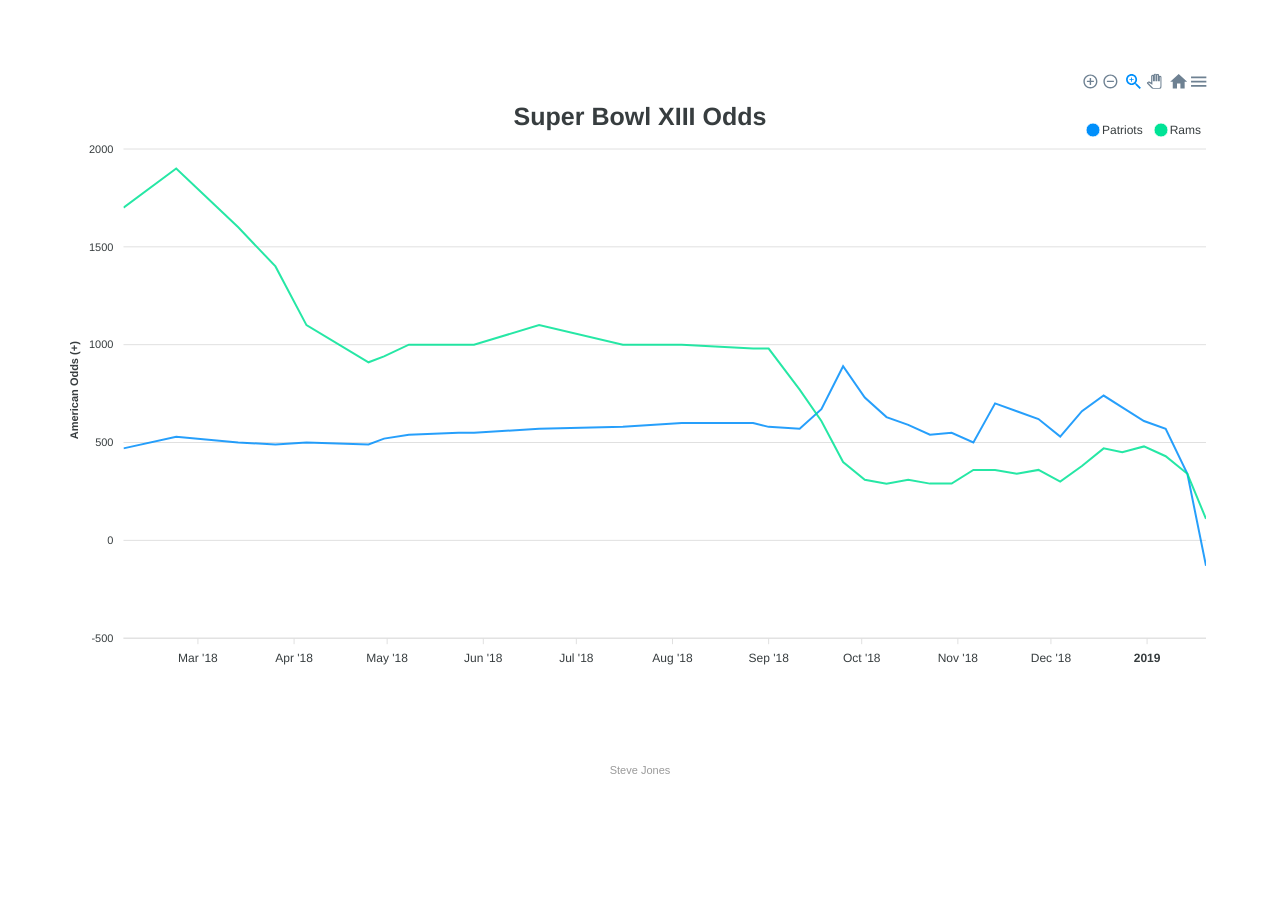
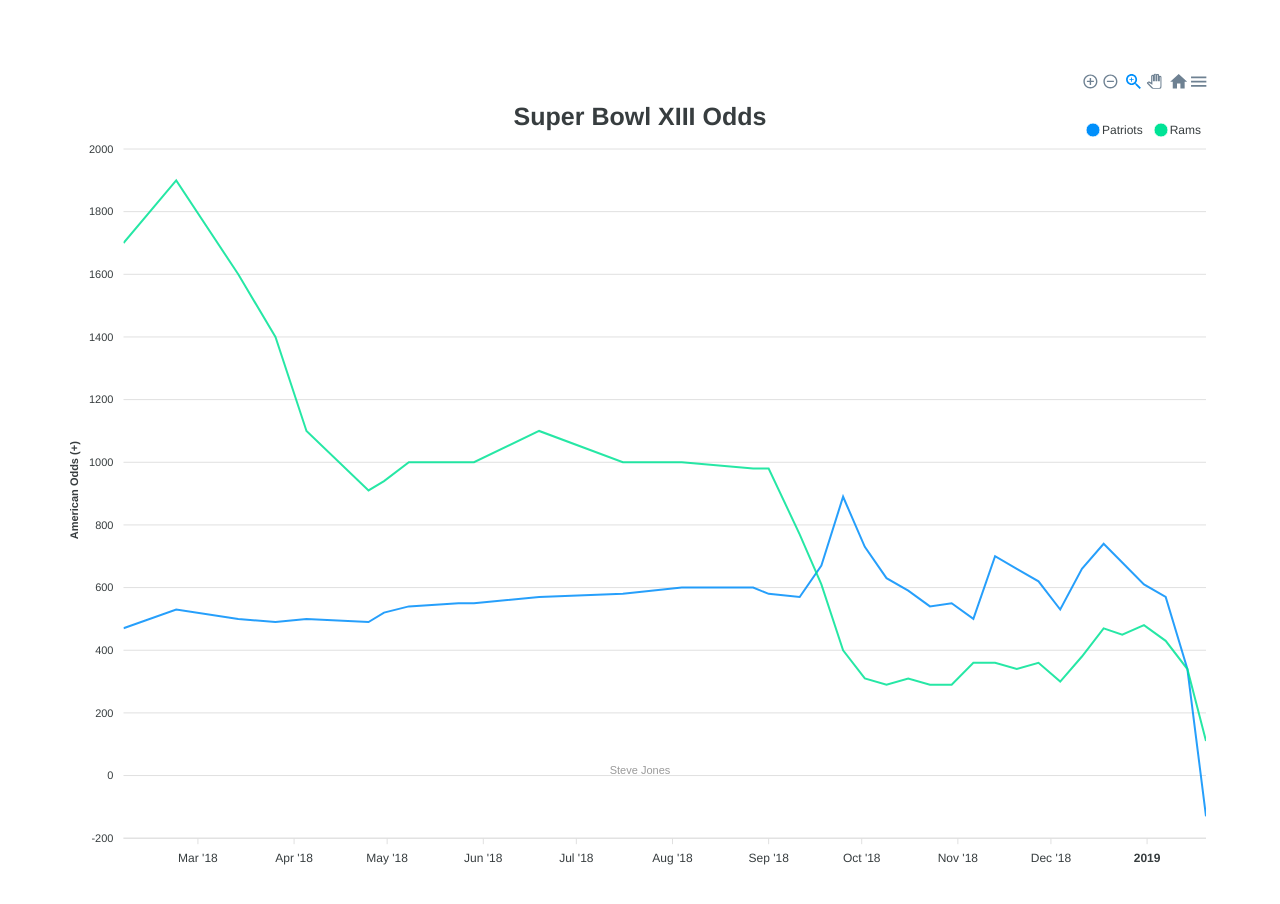
Before and after one commit to Steve-Jones/odds-charts, a React (Create React App) app: page / in a window 1280 px wide. Shown: the top 904 px of the page. Before the commit the page ends 800 px from the top, so only its background shows below. Built offline with nearby package versions, Linux system fonts and the light colour scheme.

Commit message:
Change chart height2

```diff
--- a/src/components/PopChart.js
+++ b/src/components/PopChart.js
@@ -246,7 +246,7 @@
           options={this.state.options}
           series={this.state.series}
           type="line"
-          height="600px"
+          height="800px"
           width="100%"
         />
         {/* <button onClick={this.onClick}>Change</button> */}
```
